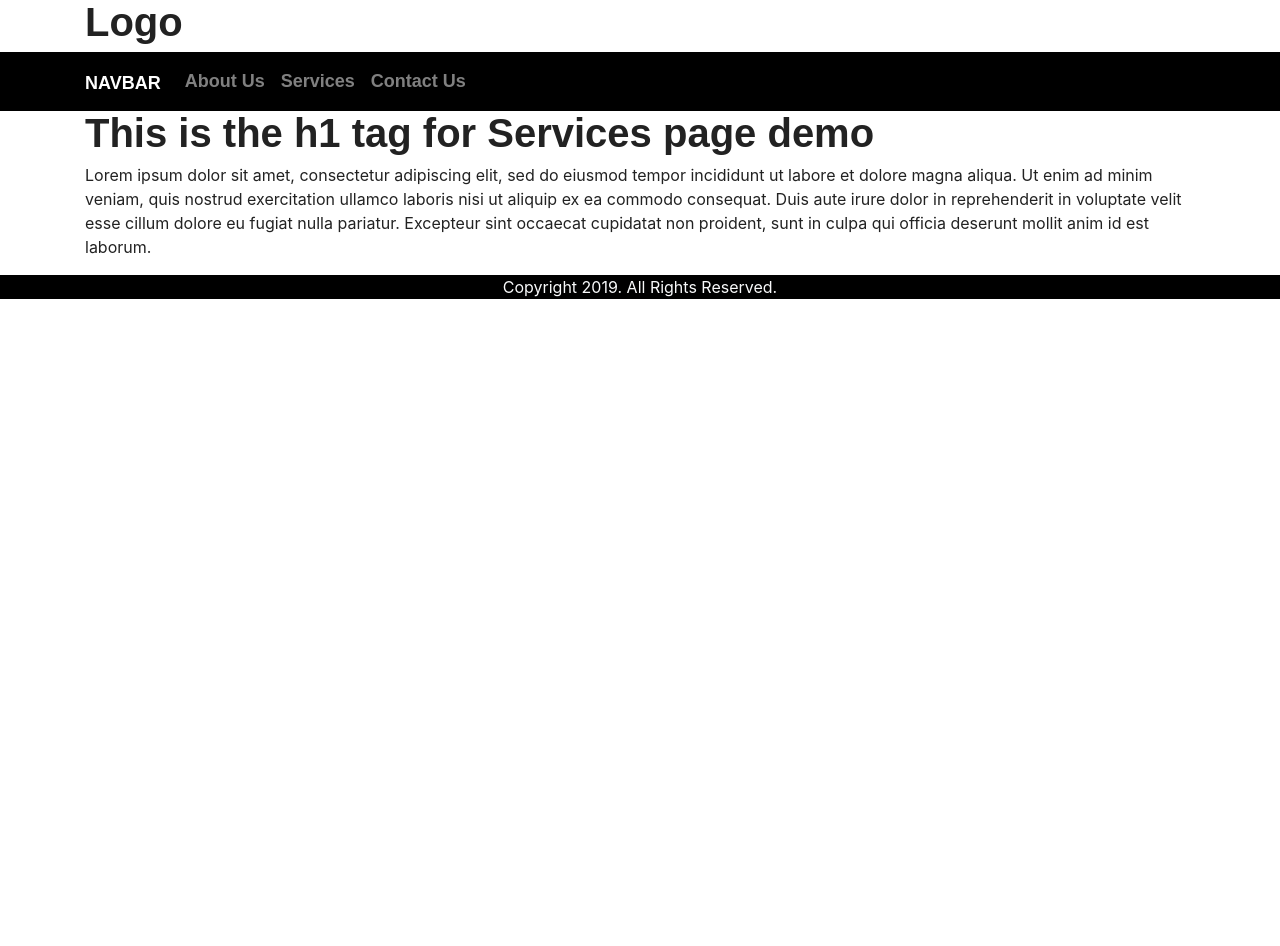
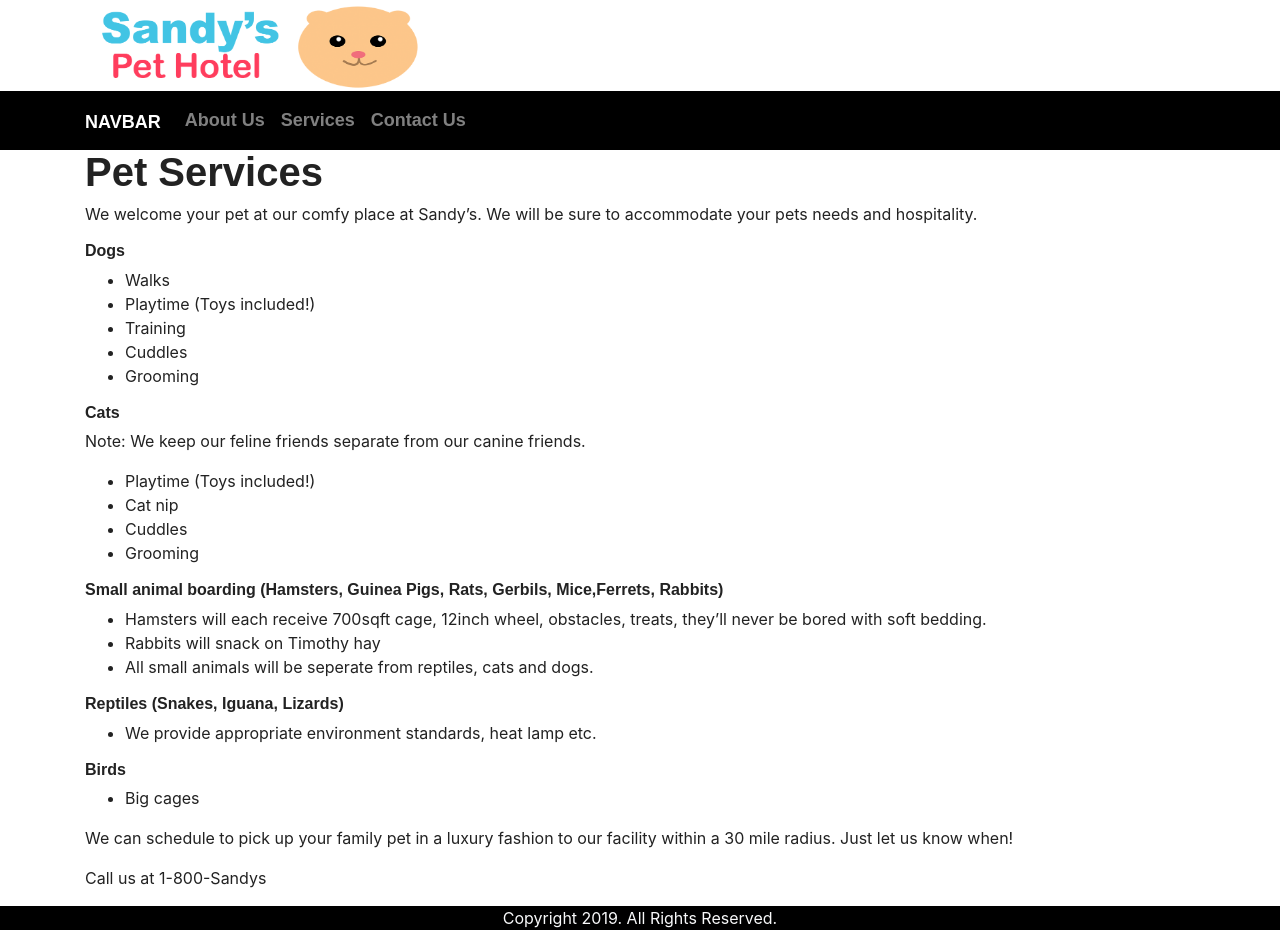
Before and after one commit to Cresence/project3, a React (Create React App) app in the folder client/: page /services in a window 1280 px wide. Before the commit the page ends 800 px from the top, so only its background shows below. Built offline with nearby package versions, Linux system fonts and the light colour scheme; a web font is replaced by a local one.

Commit message:
form for booknow and copy on pages

```diff
--- a/client/public/index.html
+++ b/client/public/index.html
@@ -8,13 +8,11 @@
   <link rel="manifest" href="%PUBLIC_URL%/manifest.json">
   <link rel="shortcut icon" href="%PUBLIC_URL%/favicon.ico">
   <link rel="stylesheet" href="https://cdnjs.cloudflare.com/ajax/libs/bootswatch/4.0.0/journal/bootstrap.min.css" />
-  <title>React Reading List</title>
+  <script src="https://kit.fontawesome.com/607fdc7e7d.js" crossorigin="anonymous"></script>
+  <title>Sandy's Pet Hotel</title>
 </head>
 
 <body>
-  <noscript>
-    You need to enable JavaScript to run this app.
-  </noscript>
   <div id="root"></div>
 </body>
 
--- a/client/src/components/Banner/index.js
+++ b/client/src/components/Banner/index.js
@@ -4,7 +4,6 @@ function Nav() {
   return (
     <div className="carousel">
       <img src={`${images[0]}`} alt="banner" width="100%"/>
-
     </div>
   );
 }
--- a/client/src/components/Headertop/index.js
+++ b/client/src/components/Headertop/index.js
@@ -1,4 +1,5 @@
 import React from "react";
+import images from "../../images"
 
 function Headertop() {
   return (
@@ -6,7 +7,8 @@ function Headertop() {
       <div className="container">
         <div className="row">
           <div className="col-sm-4">
-            <h1>Logo</h1>
+          <img src={`${images[1]}`} alt="banner" width="100%"/>
+
           </div>
           <div className="col-sm-8">
 
--- a/client/src/images.js
+++ b/client/src/images.js
@@ -1,7 +1,10 @@
 import la from './images/la.jpg';
+import logo from './images/SandyspetHotel_LOGO.png';
 
 const images = [
-  la
+  la,
+  logo,
+
 ];
 
 export default images;
--- a/client/src/pages/About.js
+++ b/client/src/pages/About.js
@@ -4,10 +4,11 @@ import React from "react";
 function About() {
   return (
     <div className="container">
-        <h1>This is the h1 tag for About page demo </h1>
-        <p>Lorem ipsum dolor sit amet, consectetur adipiscing elit, sed do eiusmod tempor incididunt ut labore et dolore magna aliqua. Ut enim ad minim veniam, quis nostrud exercitation ullamco laboris nisi ut aliquip ex ea commodo consequat. Duis aute irure dolor in reprehenderit in voluptate velit esse cillum dolore eu fugiat nulla pariatur. Excepteur sint occaecat cupidatat non proident, sunt in culpa qui officia deserunt mollit anim id est laborum.
-
+       <h1>About Us</h1>
+        <p>At Sandy's Pet Hotel we are pet lovers and experienced pet owners of all types of domestic creatures. We're in a large studio to welcome and take care of your pet while you are out of town or for any personal reason. When you call us at Sandy's, you will experience a genuine family type atmosphere. You will be greeted by a warm and friendly staff member and recieve prompt and courteous service at all times.
         </p>
+        <h6>Our Philosophy</h6>
+        <p>We are fully focused on the health of each pet as each one has it's own needs. We serve to cater to them and treat them with gentleness. For some animals, we understand that temporarily moving to new environment may be stressful so we ensure a safe and kind environment.</p>
     </div>
   );
 }
--- a/client/src/pages/Booknow.js
+++ b/client/src/pages/Booknow.js
@@ -4,12 +4,17 @@ import { Col, Row, Container } from "../components/Grid";
 import { Input, FormBtn } from "../components/Form";
 
 class Books extends Component {
-  state = {
-    books: [],
-    title: "",
-    author: "",
-    synopsis: ""
-  };
+  constructor(props){
+      super(props);
+      this.state = {
+    owner: "",
+    petname: "",
+    petType: "",
+    petsize: "",
+    dateTo: "",
+    dateFrom: "",
+      }
+    }
 
   componentDidMount() {
     this.loadBooks();
@@ -56,7 +61,7 @@ class Books extends Component {
           <Col size="md-3"></Col>
           <Col size="md-6">
            <h1 className="text-center"> Book hotel form </h1>
-            <form>
+            <form onSubmit={this.handleFormSubmit}>
               <label>Owner Name:</label>
               <Input
                 value={this.state.owner}
@@ -65,34 +70,41 @@ class Books extends Component {
                 placeholder="Owner (required)"
               />
 
+              <label>Pet Name:</label>
+              <Input
+                value={this.state.petname}
+                onChange={this.handleInputChange}
+                name="petname"
+                placeholder="Pet Name (required)"
+              />
               <label>Select Your Pet:</label>
-              <select className="form-control" id="petname" name="petname">
+              <select className="form-control" id="petType" name="petType" value={this.state.petType} onChange={this.handleInputChange}>
                 <option>Cat</option>
                 <option>Dog</option>
                 <option>Rat</option>
                 <option>Rabbit</option>
               </select>
-
+              <br/>
               <label htmlFor="petsize">Select Pet Size:</label>
-              <select  className="form-control" id="petsize" name="petsize">
+              <select  className="form-control" id="petsize" name="petsize" value={this.state.petsize} onChange={this.handleInputChange}>
                 <option>Large</option>
                 <option>Medium</option>
                 <option>Small</option>
               </select>
-
+              <br/>
               <label htmlFor="petsize">Select Date:</label>
               <div className="row">
                 <div className="col-sm-6">
                   <div className="form-group">
-                    <label >To</label>
-                    <input type="date" name="bday" max="3000-12-31"
+                    <label >From</label>
+                    <input type="date" name="dateFrom" value={this.state.dateFrom} onChange={this.handleInputChange} max="3000-12-31"
                             min="1000-01-01" className="form-control"/>
                   </div>
                 </div>
                 <div className="col-sm-6">
                   <div className="form-group">
-                    <label >From</label>
-                    <input type="date" name="bday" min="1000-01-01"
+                    <label >To</label>
+                    <input type="date" name="dateTo" value={this.state.dateTo} onChange={this.handleInputChange} min="1000-01-01"
                             max="3000-12-31" className="form-control"/>
                   </div>
                 </div>
--- a/client/src/pages/Contact.js
+++ b/client/src/pages/Contact.js
@@ -4,10 +4,45 @@ import React from "react";
 function Contact() {
   return (
     <div className="container">
-        <h1>This is the h1 tag for Contact Us page demo </h1>
-        <p>Lorem ipsum dolor sit amet, consectetur adipiscing elit, sed do eiusmod tempor incididunt ut labore et dolore magna aliqua. Ut enim ad minim veniam, quis nostrud exercitation ullamco laboris nisi ut aliquip ex ea commodo consequat. Duis aute irure dolor in reprehenderit in voluptate velit esse cillum dolore eu fugiat nulla pariatur. Excepteur sint occaecat cupidatat non proident, sunt in culpa qui officia deserunt mollit anim id est laborum.
+      <br/>
+        <h1>Contact Us</h1>
+        <p>Do you have any questions? Please do not hesitate to contact us directly. Our team will come back to you within a matter of hours to help you.
+        </p>
+        <form>
+        <div className="form-group">
+          <label htmlFor="exampleInputEmail1">Your Name</label>
+          <input type="name" className="form-control" id="inputName" aria-describedby="emailHelp" placeholder="Your Name" />
+        </div>
+        <div className="form-group">
+          <label htmlFor="exampleInputEmail1">Email address</label>
+          <input type="email" className="form-control" id="exampleInputEmail1" aria-describedby="emailHelp" placeholder="Enter email" />
+          <small id="emailHelp" className="form-text text-muted">We'll never share your email with anyone else.</small>
+        </div>
 
-        </p>
+        <label htmlFor="message">Your message</label>
+        <div className="md-form">
+        <textarea type="text" id="message" name="message" rows={2} className="form-control md-textarea" defaultValue={""} />
+      </div>
+        <br/>
+        <button type="submit" className="btn btn-primary">Submit</button>
+      </form>
+      <br/>
+
+      <div className="contactMethods">
+      <div className="col-md-3 text-center">
+        <ul className="list-unstyled mb-0">
+          <li><i className="fas fa-map-marker-alt fa-2x" />
+            <p>Philadelphia, PA 19140, USA</p>
+          </li>
+          <li><i className="fas fa-phone mt-4 fa-2x" />
+            <p>+ 01 234 567 89</p>
+          </li>
+          <li><i className="fas fa-envelope mt-4 fa-2x" />
+            <p>contact@mdbootstrap.com</p>
+          </li>
+        </ul>
+      </div>
+      </div>
     </div>
   );
 }
--- a/client/src/pages/Services.js
+++ b/client/src/pages/Services.js
@@ -4,11 +4,48 @@ import React from "react";
 function Services() {
   return (
     <div className="container">
-        <h1>This is the h1 tag for Services page demo </h1>
-        <p>Lorem ipsum dolor sit amet, consectetur adipiscing elit, sed do eiusmod tempor incididunt ut labore et dolore magna aliqua. Ut enim ad minim veniam, quis nostrud exercitation ullamco laboris nisi ut aliquip ex ea commodo consequat. Duis aute irure dolor in reprehenderit in voluptate velit esse cillum dolore eu fugiat nulla pariatur. Excepteur sint occaecat cupidatat non proident, sunt in culpa qui officia deserunt mollit anim id est laborum.
+       <h1>Pet Services</h1>
+        <p>We welcome your pet at our comfy place at Sandy’s. We will be sure to accommodate your pets needs and hospitality.</p>
+        <h6>Dogs</h6>
+        <ul>
+          <li>Walks</li>
+          <li>Playtime (Toys included!)</li>
+          <li>Training</li>
+          <li>Cuddles</li>
+          <li>Grooming</li>
+        </ul>
 
-        </p>
+
+        <h6>Cats</h6>
+        <p>Note: We keep our feline friends separate from our canine friends.</p>
+        <ul>
+          <li>Playtime (Toys included!)</li>
+          <li>Cat nip</li>
+          <li>Cuddles</li>
+          <li>Grooming</li>
+        </ul>
+
+        <h6>Small animal boarding (Hamsters, Guinea Pigs, Rats, Gerbils, Mice,Ferrets, Rabbits)</h6>
+        <ul>
+          <li>Hamsters will each receive 700sqft cage, 12inch wheel, obstacles, treats, they’ll never be bored with soft bedding.</li>
+          <li>Rabbits will snack on Timothy hay</li>
+          <li>All small animals will be seperate from reptiles, cats and dogs.</li>
+        </ul>
+
+        <h6>Reptiles (Snakes, Iguana, Lizards)</h6>
+        <ul>
+          <li>We provide appropriate environment standards, heat lamp etc.</li>
+        </ul>
+
+        <h6>Birds</h6>
+        <ul>
+          <li>Big cages</li>
+        </ul>
+
+        <p>We can schedule to pick up your family pet in a luxury fashion to our facility within a 30 mile radius. Just let us know when!</p>
+        <p>Call us at 1-800-Sandys</p>
     </div>
+
   );
 }
 
```
Also changed, not shown: client/src/images/SandyspetHotel_LOGO.png (added), client/src/images/dogGrooming.jpg (added).
